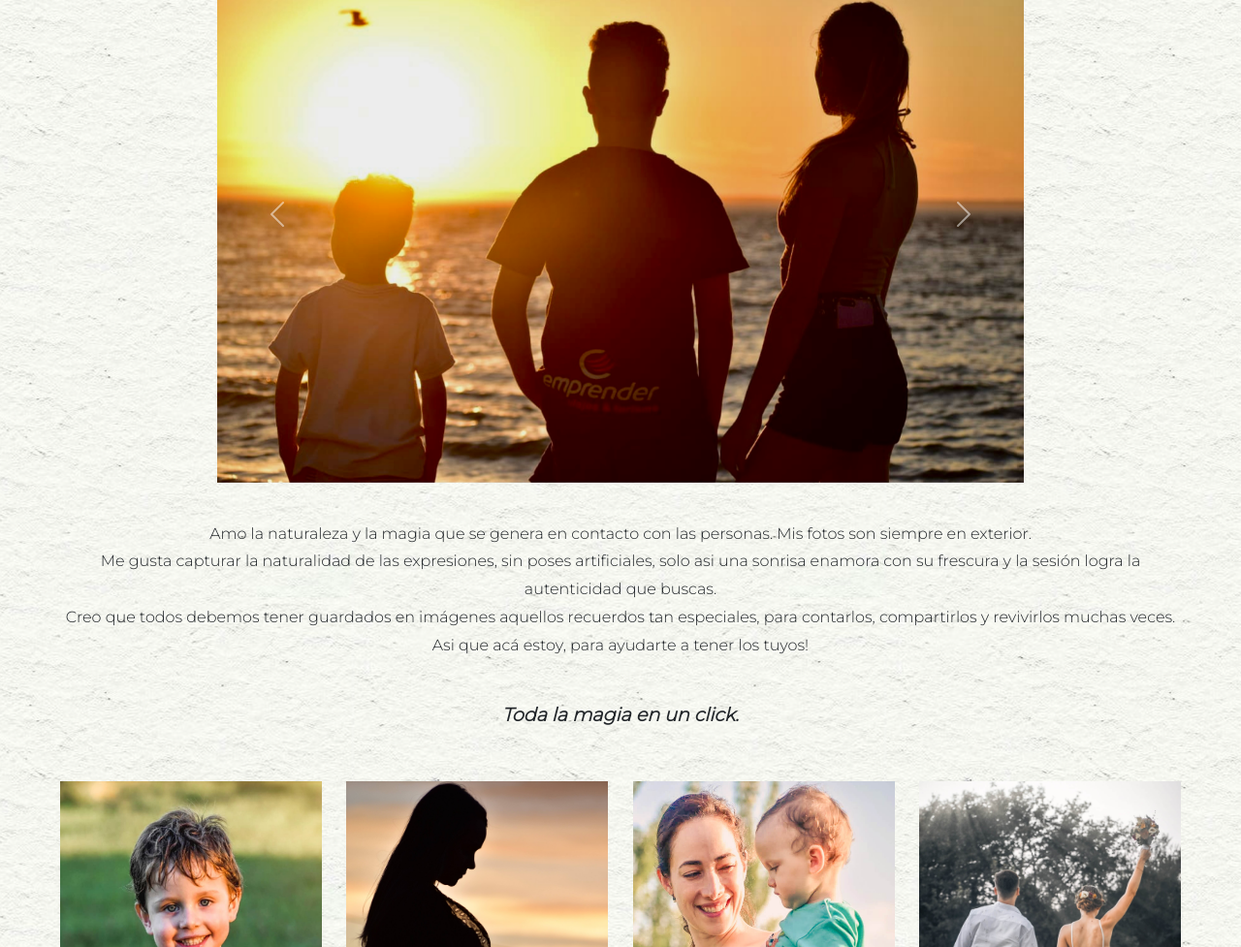
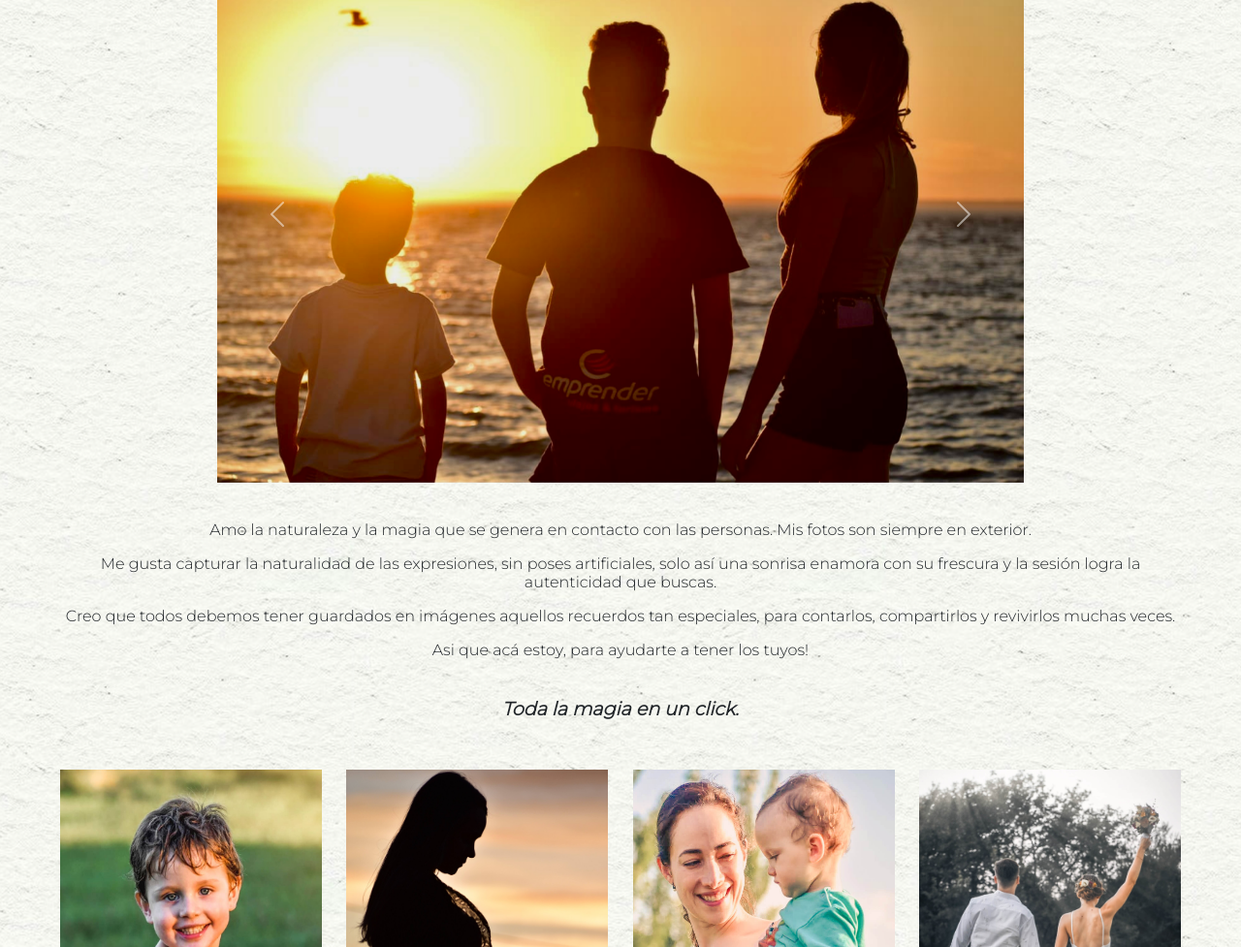
Before and after one commit to JazminCaruso/Fotografia--, a website: page index.html in a window 1280 px wide. Shown: the part 555-1532 px from the top of the page at 97% size. Drawn offline with nearby package versions, Linux system fonts and the light colour scheme; a web font is replaced by a local one.

Commit message:
correcciones

```diff
--- a/index.html
+++ b/index.html
@@ -99,16 +99,12 @@
           </div>
 
           <div class="texto">
-            <p>
-                Amo la naturaleza y la magia que se genera en contacto con las personas. Mis fotos son siempre en exterior.
-                <br>
-                Me gusta capturar la naturalidad de las expresiones, sin poses artificiales, solo asi una sonrisa enamora con su frescura
-                y la sesión logra la autenticidad que buscas.
-                <br>
-                Creo que todos debemos tener guardados en imágenes aquellos recuerdos tan especiales, para contarlos, compartirlos y revivirlos muchas veces.
-                <br>
-                Asi que acá estoy, para ayudarte a tener los tuyos!
-            </p>
+              <p>Amo la naturaleza y la magia que se genera en contacto con las personas. Mis fotos son siempre en exterior.</p>
+              <p>Me gusta capturar la naturalidad de las expresiones, sin poses artificiales, solo así una sonrisa enamora con su frescura
+                y la sesión logra la autenticidad que buscas.</p>
+              <p>Creo que todos debemos tener guardados en imágenes aquellos recuerdos tan especiales, para contarlos, compartirlos
+                y revivirlos muchas veces.</p>
+              <p>Asi que acá estoy, para ayudarte a tener los tuyos!</p>
 
               <p class="wow animate__animated animate__zoomIn titulitos">Toda la magia en un click.</p>
           </div>
@@ -156,3 +152,4 @@
       <script src="https://cdn.jsdelivr.net/npm/bootstrap@5.1.3/dist/js/bootstrap.bundle.min.js" integrity="sha384-ka7Sk0Gln4gmtz2MlQnikT1wXgYsOg+OMhuP+IlRH9sENBO0LRn5q+8nbTov4+1p" crossorigin="anonymous"></script>
 
   </body>
+</html>
--- a/scss/_index.scss
+++ b/scss/_index.scss
@@ -109,7 +109,7 @@
 
 .texto {
     text-align: map-get($estiloTexto , alineacion);
-    line-height: map-get($estiloTexto , interlineado);
+    line-height: 1.2;
     margin-top: 3%;
     @include paddingCostados(5%, 5%);
 }
```
Also changed, not shown: pages/contacto.html (+1 -0 lines), pages/portafolio.html (+1 -0 lines), pages/portafolio/boda.html (+1 -0 lines), pages/portafolio/familiar.html (+1 -0 lines), pages/portafolio/infantil.html (+1 -0 lines), pages/portafolio/maternal.html (+1 -0 lines), pages/servicio.html (+1 -0 lines), pages/sobremi.html (+1 -0 lines), css/styles.css. Lines whose indentation alone changed are shown as unchanged.
